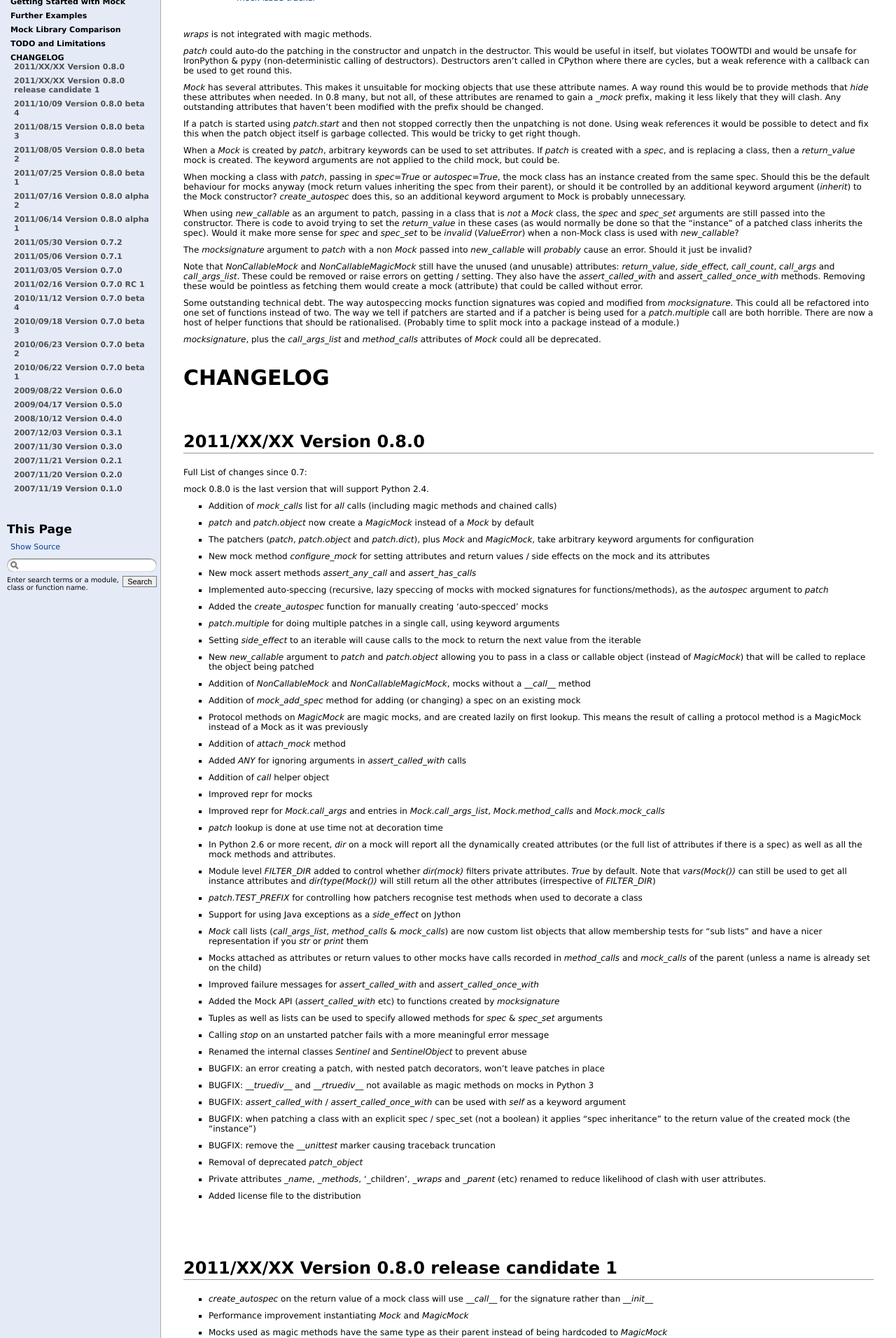
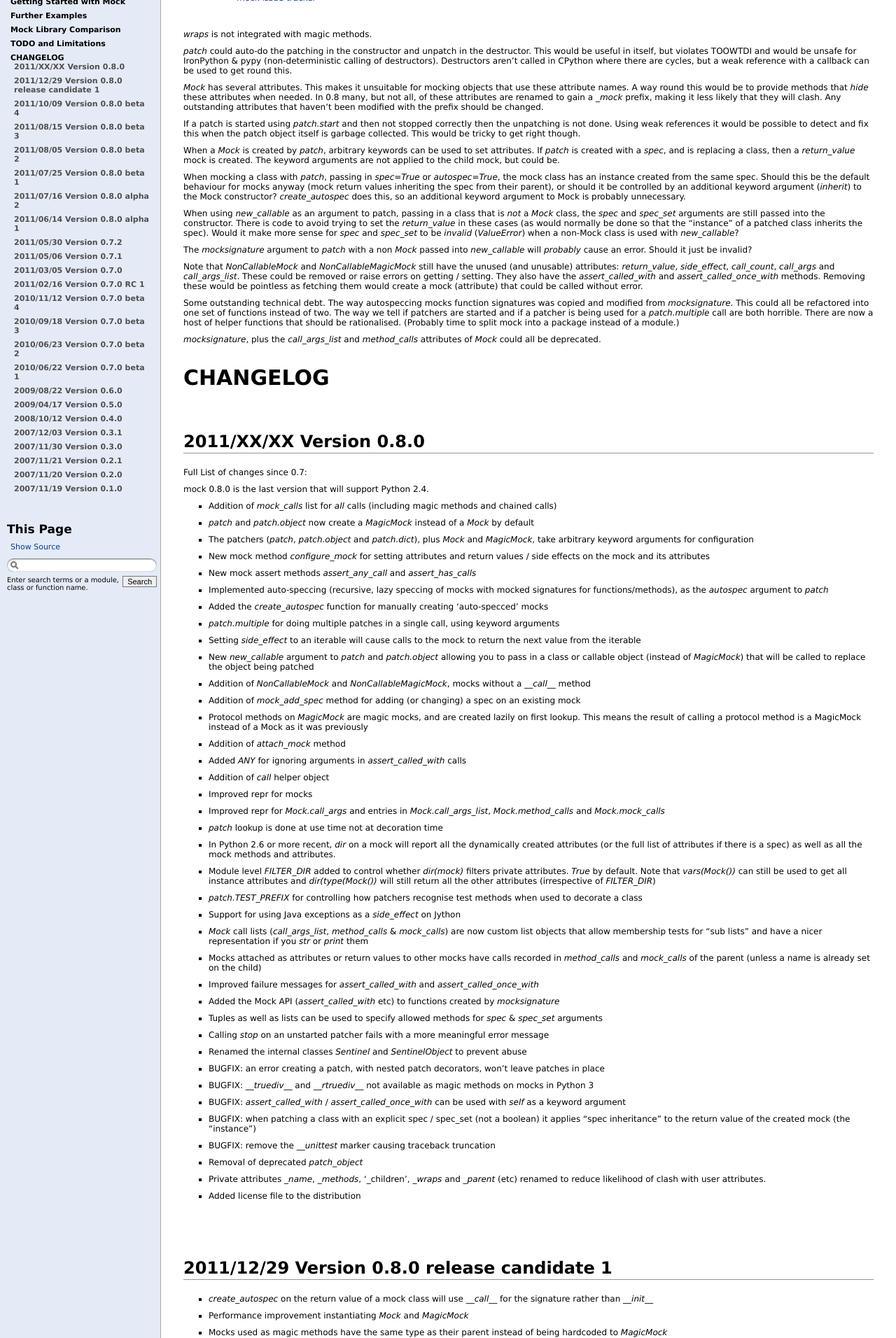
Before and after one commit to testing-cabal/mock, a Sphinx documentation site: the page built from docs/changelog.txt, in a window 1280 px wide. Shown: the part 239-2151 px from the top of the page at 70% size. Built offline with Sphinx 7.4.7, drawn with Linux system fonts in a browser that asks for light colours; pages that are not in the unit, such as notebooks, are missing from menus.

Commit message:
Setting date of 0.8.0 rc1 release

```diff
--- a/docs/changelog.txt
+++ b/docs/changelog.txt
@@ -158,7 +158,7 @@ mock 0.8.0 is the last version that will support Python 2.4.
 * Added license file to the distribution
 
 
-2011/XX/XX Version 0.8.0 release candidate 1
+2011/12/29 Version 0.8.0 release candidate 1
 --------------------------------------------
 
 * `create_autospec` on the return value of a mock class will use `__call__`
```
